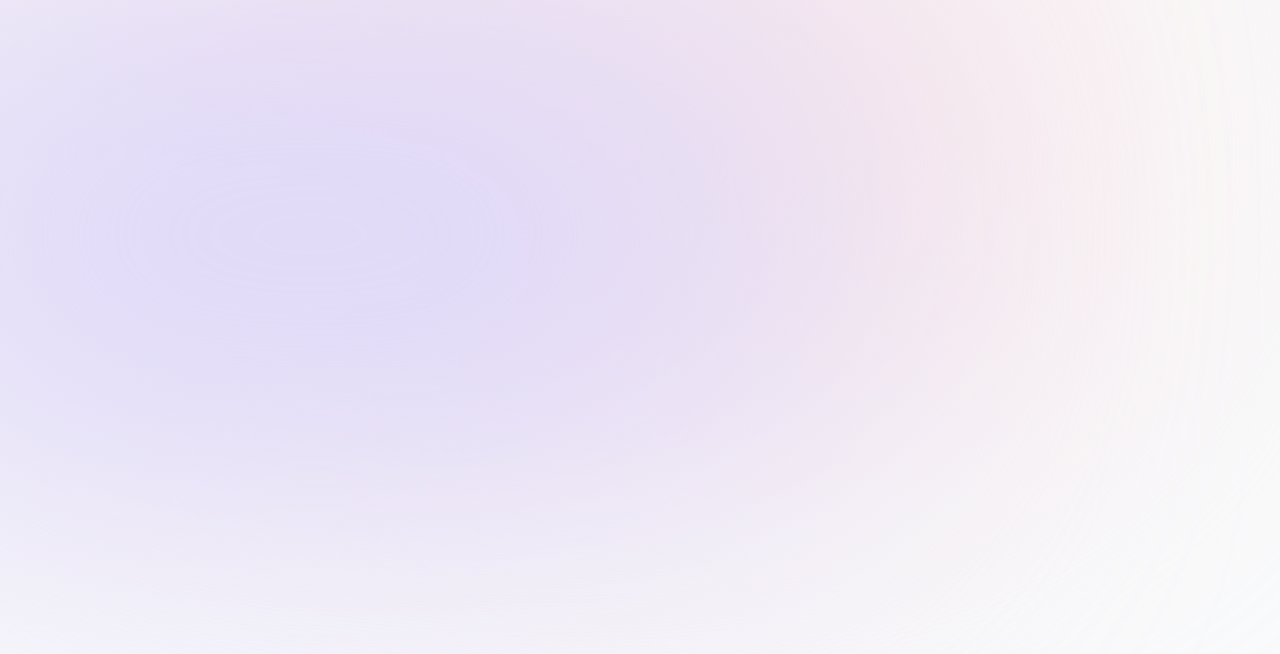
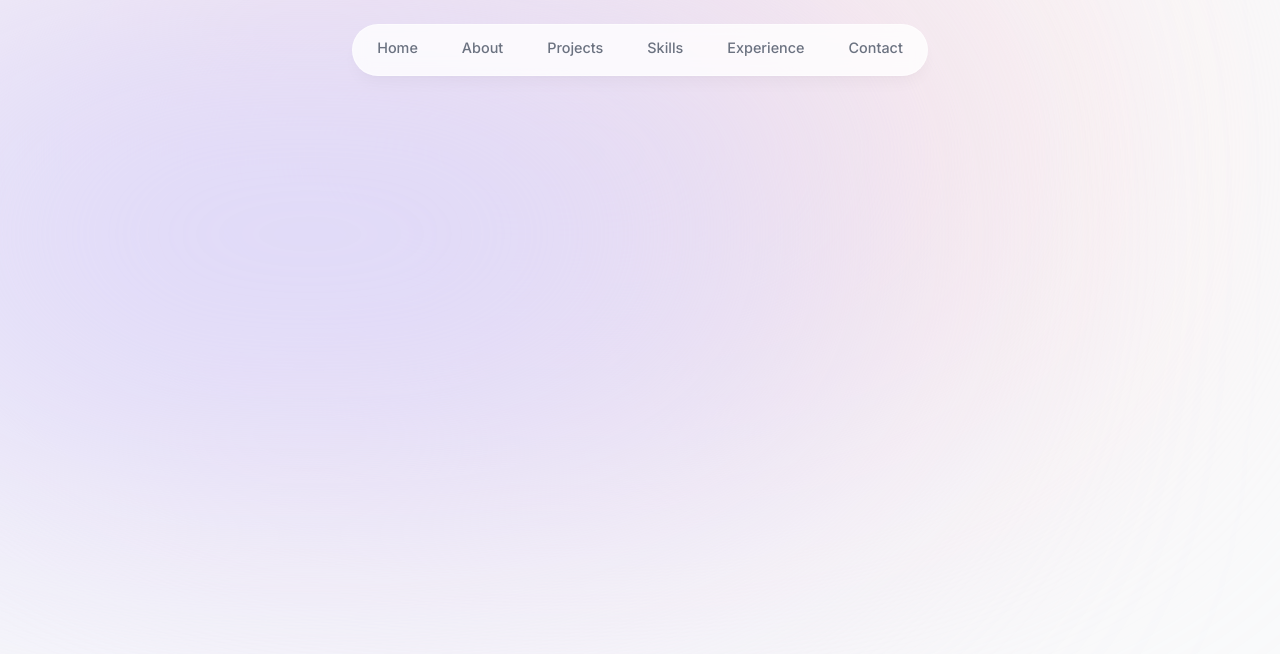
Before and after one commit to razvanbulgaru/portfolio, a Next.js app: page / in a window 1280 px wide. Shown: the top 654 px of the page. Built offline with nearby package versions, Linux system fonts and the light colour scheme.

Commit message:
Header component

```diff
--- a/app/layout.tsx
+++ b/app/layout.tsx
@@ -1,3 +1,4 @@
+import { Header } from '@/components/Header';
 import './globals.css';
 import type { Metadata } from 'next';
 import { Inter } from 'next/font/google';
@@ -17,10 +18,11 @@
 	return (
 		<html lang="en">
 			<body
-				className={`${inter.className} bg-gray-50 text-gray-950 relative`}
+				className={`${inter.className} bg-gray-50 text-gray-950 relative h-[5000px]`}
 			>
 				<div className="bg-[#fbe2e3] absolute -z-10 top-[-6rem] right-[11rem] h-[31.25rem] w-[31.25rem] rounded-full blur-[10rem] sm:w-[68.75rem]" />
 				<div className="bg-[#dbd7fb] absolute -z-10 top-[-1rem] left-[-35rem] h-[31.25rem] w-[50rem] rounded-full blur-[10rem] sm:w-[68.75rem] md:left-[-33rem] lg:left-[-28rem] xl:left-[-15rem] 2xl:left-[-5rem]" />
+				<Header />
 				{children}
 			</body>
 		</html>
--- /dev/null
+++ b/components/Header.tsx
@@ -0,0 +1,37 @@
+'use client';
+import React from 'react';
+import { motion } from 'framer-motion';
+import { links } from '@/lib/data';
+import Link from 'next/link';
+
+export const Header = () => {
+	return (
+		<header className="z-[999] relative">
+			<motion.div
+				className="fixed top-0 left-1/2 w-full h-[4.5rem] rounded-none border border-white border-opacity-40 bg-white bg-opacity-80 shadow-lg shadow-black/[0.03] backdrop-blur-[0.5rem] sm:top-6 sm:h-[3.25rem] sm:w-[36rem] sm:rounded-full"
+				initial={{ y: -100, x: '-50%', opacity: 0 }}
+				animate={{ y: 0, x: '-50%', opacity: 1 }}
+			>
+				<motion.nav className="flex items-center justify-center h-12 sm:h-[initial] py-2 sm:py-0">
+					<motion.ul className="flex flex-wrap justify-center items-center w-[22rem] gap-y-1 text-[0.9rem] font-medium text-gray-500 sm:w-[initial] sm:flex-nowrap sm:gap-5">
+						{links.map((link) => {
+							return (
+								<motion.li
+									className="h-3/4 flex items-center justify-center"
+									key={link.hash}
+								>
+									<Link
+										className="flex w-full items-center justify-center px-3 py-3 hover:text-gray-950 transition"
+										href={link.hash}
+									>
+										{link.name}
+									</Link>
+								</motion.li>
+							);
+						})}
+					</motion.ul>
+				</motion.nav>
+			</motion.div>
+		</header>
+	);
+};
--- a/package.json
+++ b/package.json
@@ -9,6 +9,7 @@
     "lint": "next lint"
   },
   "dependencies": {
+    "framer-motion": "^10.16.4",
     "next": "latest",
     "react": "latest",
     "react-dom": "latest",
```
Also changed, not shown: 1 other file (tests, documents, lock files or other folders).
